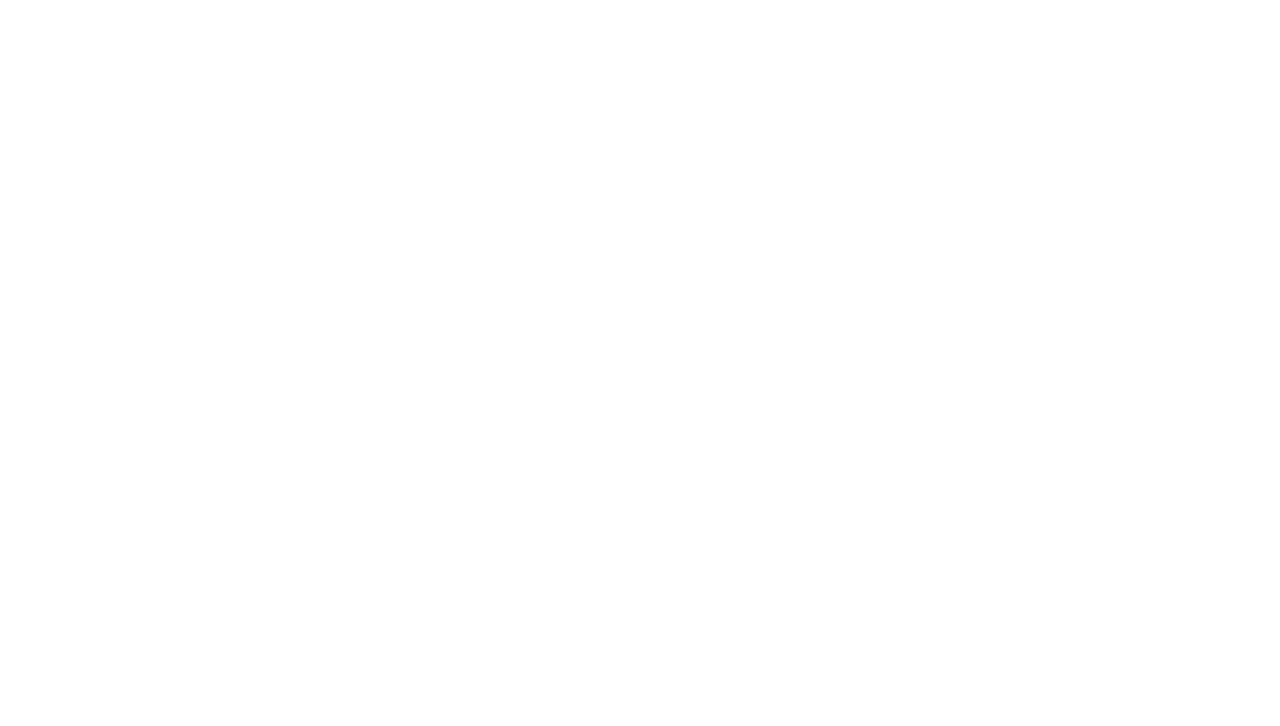
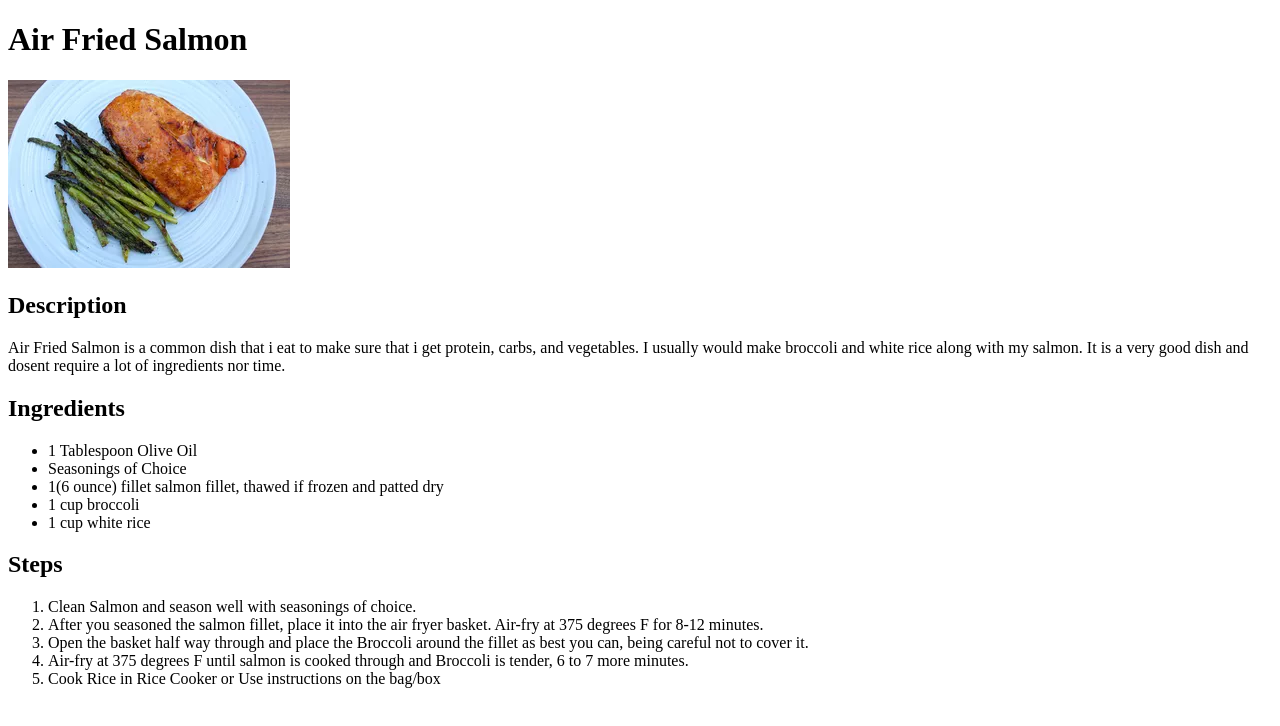
Before and after one commit to Wydniy/odin-recipes, a plain HTML site: page Recipes/Air Fried Salmon.html in a window 1280 px wide. Drawn offline with Linux system fonts and the light colour scheme.

Commit message:
Finished the Air Fried Salmon page

```diff
--- a/Recipes/Air Fried Salmon.html
+++ b/Recipes/Air Fried Salmon.html
@@ -3,9 +3,28 @@
 <head>
     <meta charset="UTF-8">
     <meta name="viewport" content="width=device-width, initial-scale=1.0">
-    <title>Document</title>
+    <title>Air Fried Salmon</title>
 </head>
 <body>
-
+    <h1>Air Fried Salmon </h1>
+    <img src="Recipe Images/Salmon.jpg" alt="Salmon">
+    <h2>Description</h2>
+    <text>Air Fried Salmon is a common dish that i eat to make sure that i get protein, carbs, and vegetables. I usually would make broccoli and white rice along with my salmon. It is a very good dish and dosent require a lot of ingredients nor time.</text>
+    <h2>Ingredients</h2>
+        <ul>
+            <li>1 Tablespoon Olive Oil</li>
+            <li>Seasonings of Choice</li>
+            <li>1(6 ounce) fillet salmon fillet, thawed if frozen and patted dry</li>
+            <li>1 cup broccoli</li>
+            <li>1 cup white rice </li>
+        </ul>
+    <h2>Steps</h2>
+        <ol>
+            <li>Clean Salmon and season well with seasonings of choice.</li>
+            <li>After you seasoned the salmon fillet, place it into the air fryer basket. Air-fry at 375 degrees F for 8-12 minutes.</li>
+            <li>Open the basket half way through and place the Broccoli around the fillet as best you can, being careful not to cover it.</li>
+            <li>Air-fry at 375 degrees F until salmon is cooked through and Broccoli is tender, 6 to 7 more minutes.</li>
+            <li>Cook Rice in Rice Cooker or Use instructions on the bag/box </li>
+        </ol>
 </body>
 </html>
```
